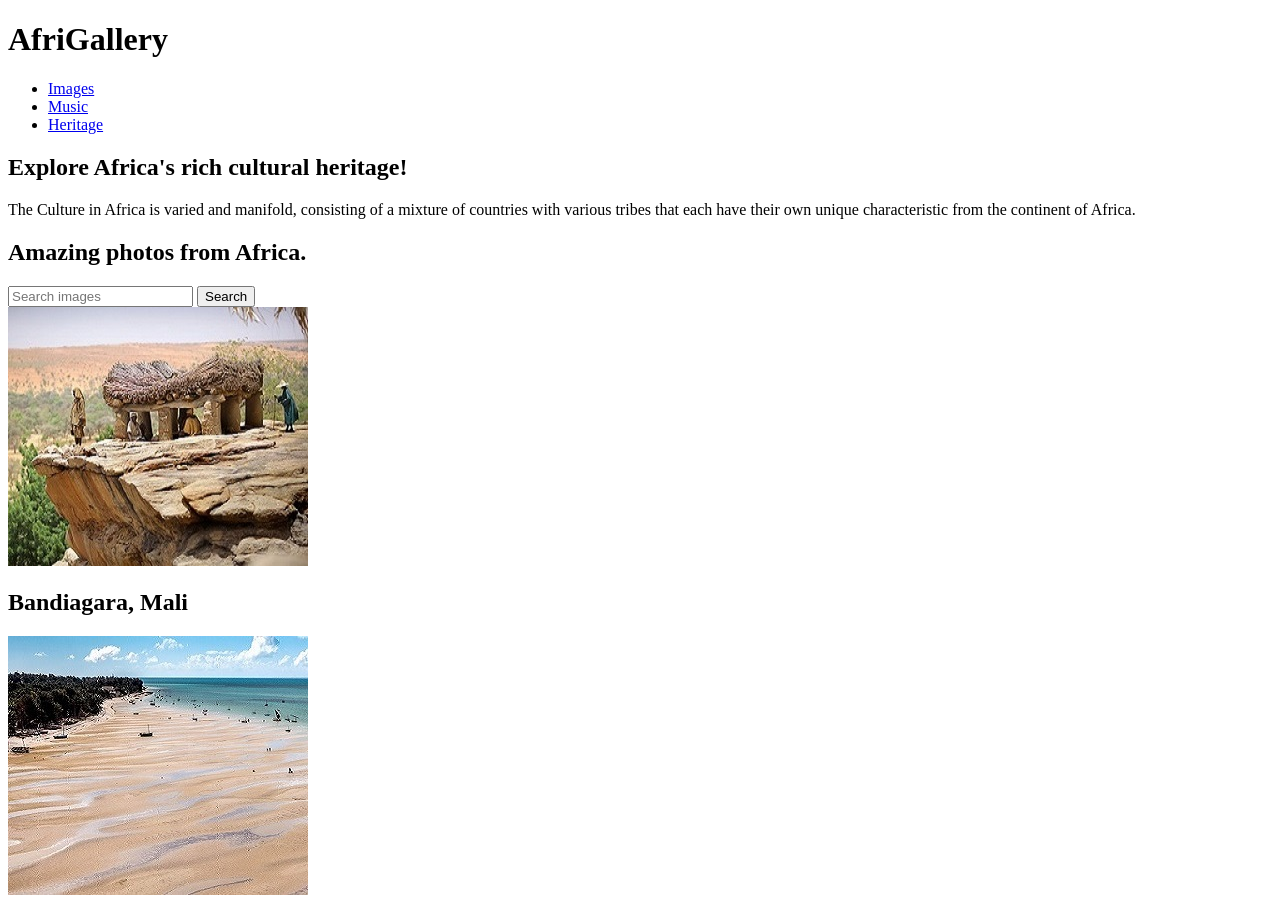
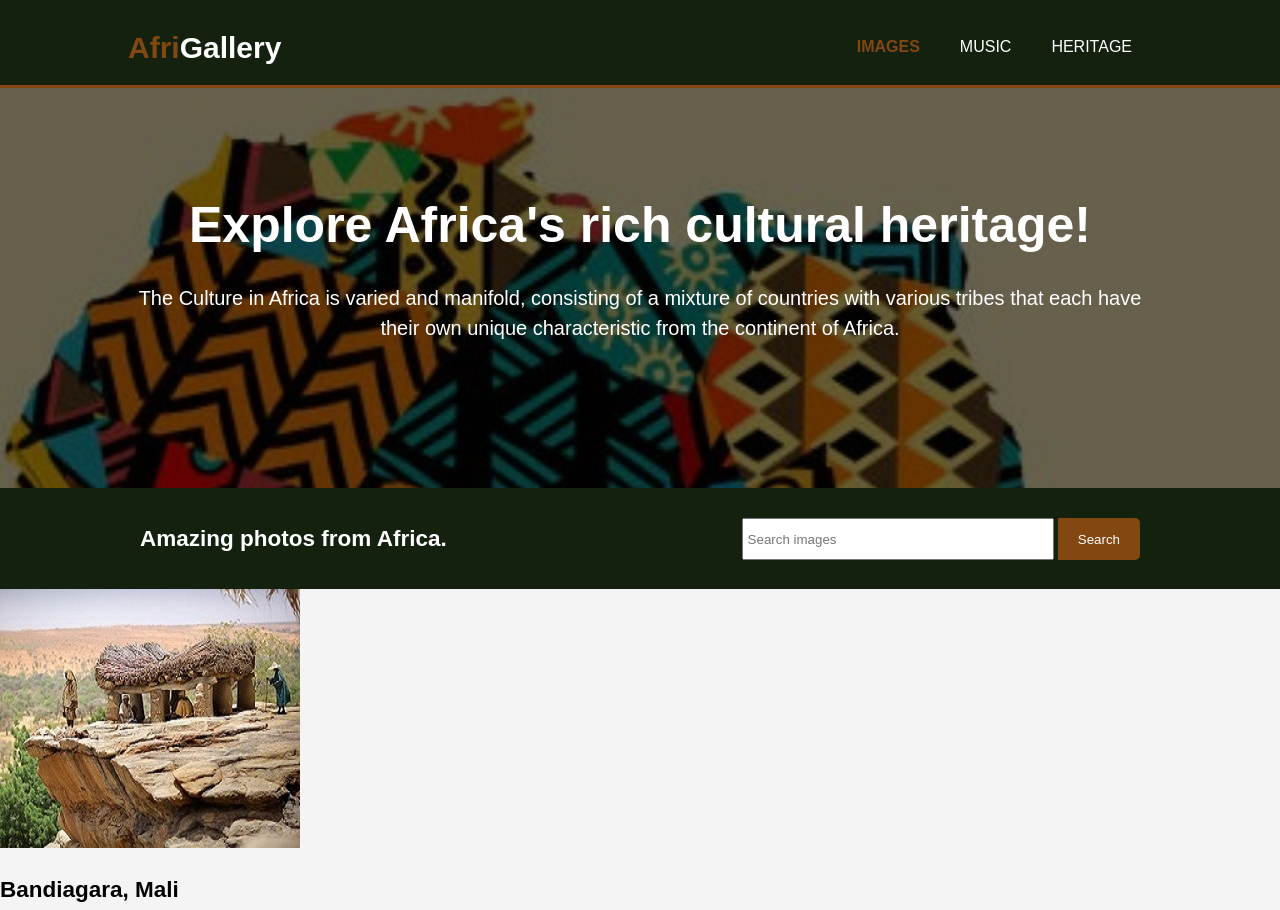
Before and after one commit to naz-coder/PhotoGal, a plain HTML site: page index.html in a window 1280 px wide. Shown: the top 910 px of the page. Drawn offline with Linux system fonts and the light colour scheme.

Commit message:
Main.css structured

```diff
--- a/assets/css/main.css
+++ b/assets/css/main.css
@@ -0,0 +1,115 @@
+body{
+    /* font-family: Arial, Helvetica, sans-serif;
+    font-size: 15px;
+    line-height: 1.5; */
+    font            : 15px/1.5 Arial, Helvetica, sans-serif;
+    padding         : 0;
+    margin          : 0;
+    background-color: #f4f4f4;
+}
+/* label */
+.container{
+    width   : 80%;
+    margin  : auto;
+    overflow: hidden;
+}
+ul{
+    margin : 0;
+    padding: 0;
+}
+.button_1{
+    height       : 42px;
+    background   : #834711;
+    border       : 0;
+    padding-left : 20px;
+    padding-right: 20px;
+    color        : #ffffff;
+    border-radius: 0px 5px 5px 0px;
+}
+.dark{
+    padding      : 15px;
+    background   : #14210F;
+    color        : #ffffff;
+    margin-top   : 10px;
+    margin-bottom: 10px;
+}
+
+/* header */
+header{
+    background   : #14210F;
+    color        : #ffffff;
+    padding-top  : 25px;
+    min-height   : 60px;
+    border-bottom: #834711 3px solid;
+}
+header a{
+    color          : #ffffff;
+    text-decoration: none;
+    text-transform : uppercase;
+    font-size      : 16px;
+}
+header li{
+    float  : left;
+    display: inline;
+    padding: 0 20px 0 20px;
+}
+header #branding{
+    float  : left;
+}
+header #branding h1{
+    margin : 0;
+}
+header nav{
+    float     : right;
+    margin-top: 10px;
+}
+header .highlight, header .current a{
+    color      : #834711;
+    font-weight: bold;
+}
+header a:hover{
+    color      : #cccccc;
+    font-weight: bold;
+}
+/* showcase */
+#showcase{
+    min-height     : 400px;
+    background     : linear-gradient(rgba(0,0,0,0.6), rgba(0,0,0,0.6)), url('../img/afrigal.jpg') no-repeat;
+    background-size: cover;
+    text-align     : center;
+    color          : #ffffff;
+}
+#showcase h1{
+    margin-top   : 100px;
+    font-size    : 50px;
+    margin-bottom: 10px;
+}
+#showcase p{
+    font-size    : 20px;
+}
+/* search */
+#search{
+    padding   : 15px;
+    color     : #ffffff;
+    background: #14210F;
+}
+#search h1{
+    float     : left;
+}
+#search form{
+    float     : right;
+    margin-top: 15px;
+}
+/* #newsletter input [type="email"]{ */
+#search input{
+    padding: 4px;
+    height : 30px;
+    width  : 300px;
+}
+footer{
+    padding         : 15px;
+    margin-top      : 20px;
+    color           : #ffffff;
+    background-color: #834711;
+    text-align      : center;
+}
--- a/index.html
+++ b/index.html
@@ -133,7 +133,7 @@
         </div>
     </section>
     <footer>
-        <p>AfriGallery, Copyright &copy; 2021</p>
+        <p>PhotoStore, Copyright &copy; 2021</p>
     </footer>
 </body>
 </html>
```
